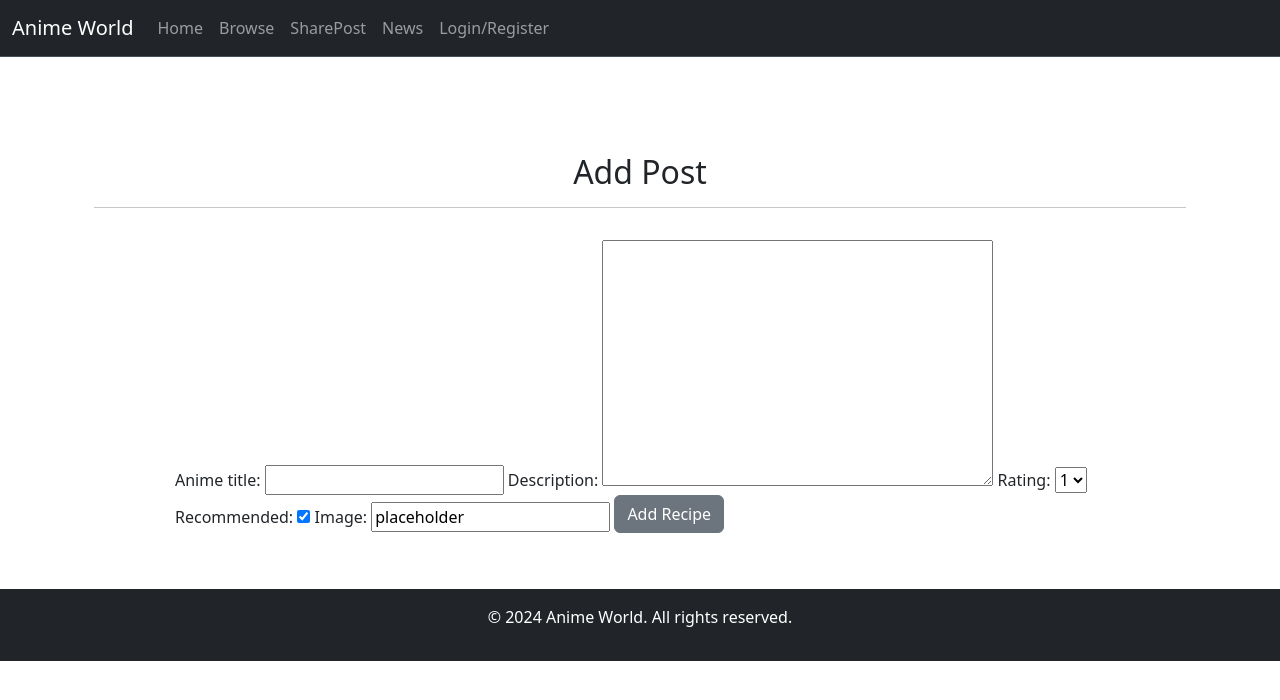
After one commit to Triz22/final-project, a Django app: page /share_post in a window 1280 px wide. The commit adds this page. Shown: the top 700 px of the page. Run offline with Django 4.2, Linux system fonts and the light colour scheme.

Commit message:
Create share post template, view, form and url

```diff
--- a/blog/admin.py
+++ b/blog/admin.py
@@ -1,5 +1,6 @@
 from django.contrib import admin
 from .models import News, Comment, Post
+
 
 # Register your models here.
 
--- /dev/null
+++ b/blog/forms.py
@@ -0,0 +1,11 @@
+from django import forms
+from .models import Post
+
+
+class PostForm(forms.ModelForm):
+    """ Recipe Form """
+    class Meta:
+        """ fields for recipe form"""
+        model = Post
+        fields = ('anime_title', 'description', 'rating',
+                  'recommended', 'featured_image')
--- /dev/null
+++ b/blog/templates/blog/share_post.html
@@ -0,0 +1,33 @@
+{% extends "base.html" %}
+
+{% block content %}
+
+{% load static %}
+
+<!-- TITLE -->
+<div class="container">
+    <div class="row">
+        <div class="col-12 text-center mt-5">
+            <h2>Add Post</h2>
+            <hr>
+        </div>
+    </div>
+</div>
+
+
+<!-- RECIPE FORM -->
+<div class="container">
+    <div class="row">
+        <div class="col-10 mt-3 offset-1 g-0">
+            <form method="POST" enctype="multipart/form-data">
+                {% csrf_token %}
+                {{ post_form }}
+                <button class="btn btn-secondary right mb-2" type="submit" value="Save">Add Recipe</button>
+            </form>
+        </div>
+    </div>
+</div>
+
+
+
+{%endblock%}
--- a/blog/urls.py
+++ b/blog/urls.py
@@ -2,5 +2,6 @@
 from django.urls import path
 
 urlpatterns = [
-    path('',views.PostList.as_view(),name = 'bloglist')
+    path('',views.PostList.as_view(),name = 'bloglist'),
+    path('share_post',views.SharePost.as_view(),name = 'share_post')
 ]
--- a/blog/views.py
+++ b/blog/views.py
@@ -1,6 +1,7 @@
 from django.shortcuts import render
-from django.views import generic
+from django.views import generic, View
 from .models import Post
+from .forms import PostForm
 
 # Create your views here.
 
@@ -8,3 +9,11 @@
     queryset = Post.objects.all()
     template_name = 'blog/blog_list.html'
     paginate_by = 10
+
+
+class SharePost(View):
+    """ add post"""
+    def get(self, request):
+        """What happens for a GET request"""
+        return render(
+            request, "blog/share_post.html", {"post_form": PostForm()})
--- a/templates/base.html
+++ b/templates/base.html
@@ -20,7 +20,7 @@
                 <div class="navbar-nav">
                   <a class="nav-link" aria-current="page" href="#">Home</a>
                   <a class="nav-link" href="#">Browse</a>
-                  <a class="nav-link" href="#">SharePost</a>
+                  <a class="nav-link" href="{% url 'share_post' %}">SharePost</a>
                   <a class="nav-link" href="#">News</a>
                   <a class="nav-link" href="#">Login/Register</a>
 
```
